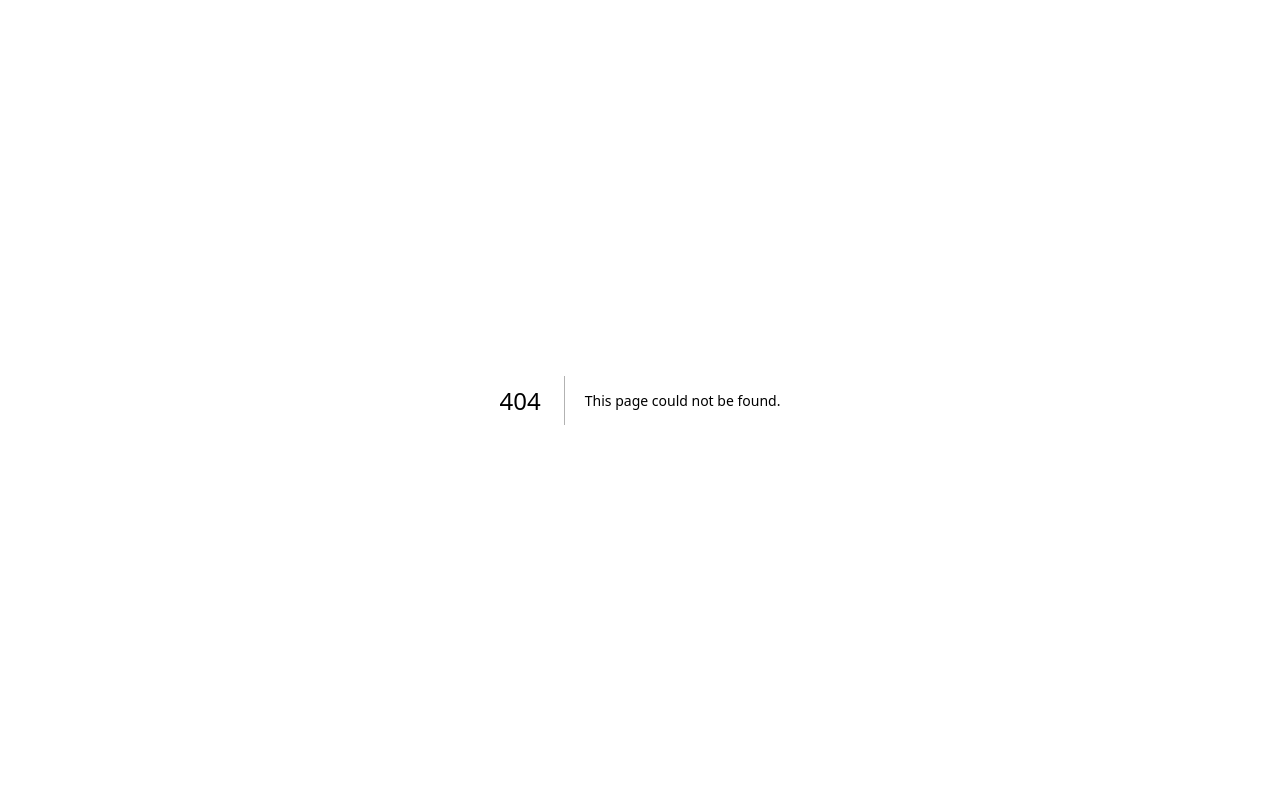
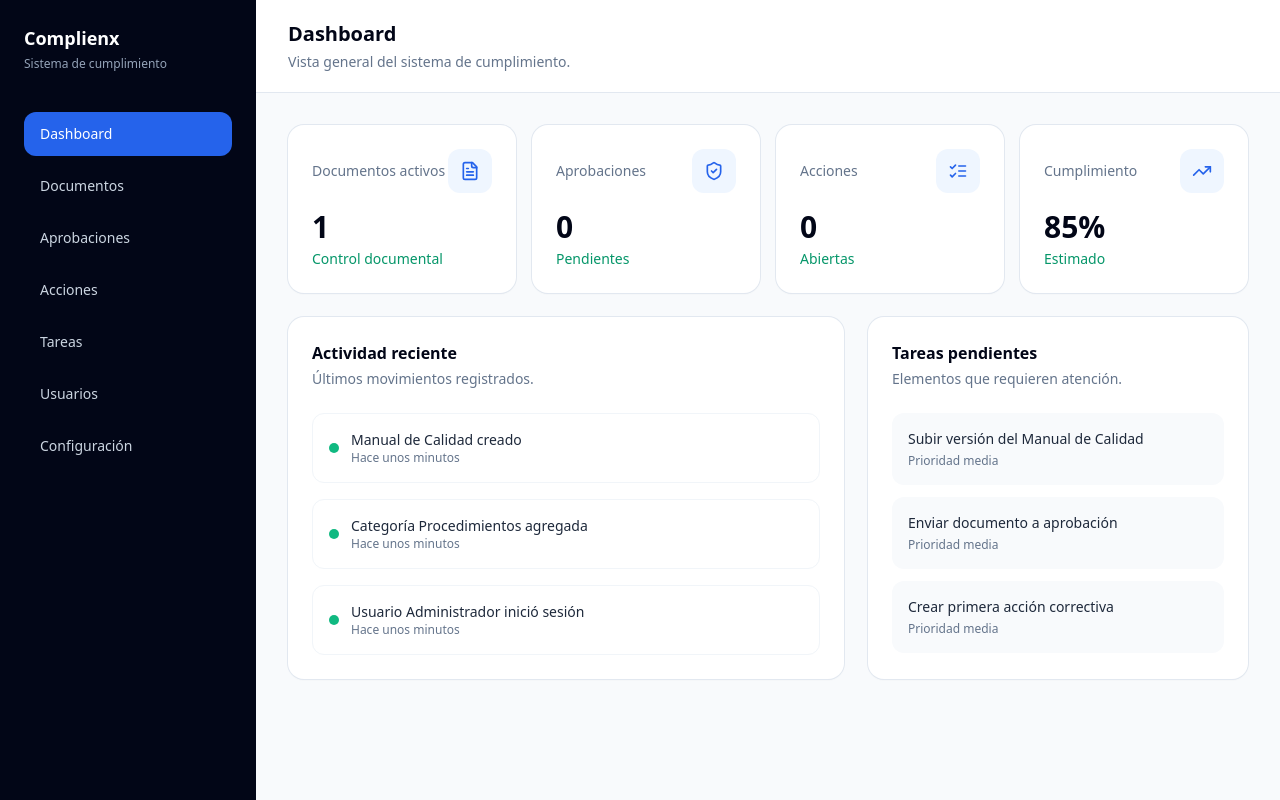
Before and after one commit to Poiuh547/complienx, a Next.js app in the folder frontend/: page /dashboard in a window 1280 px wide. Before the commit this address had no page. Built offline with nearby package versions, Linux system fonts and the light colour scheme.

Commit message:
frontend: add dashboard page

```diff
--- /dev/null
+++ b/frontend/src/app/dashboard/page.tsx
@@ -0,0 +1,111 @@
+"use client";
+
+import { FileText, ListChecks, ShieldCheck, TrendingUp } from "lucide-react";
+
+const metrics = [
+  { label: "Documentos activos", value: "1", icon: FileText, helper: "Control documental" },
+  { label: "Aprobaciones", value: "0", icon: ShieldCheck, helper: "Pendientes" },
+  { label: "Acciones", value: "0", icon: ListChecks, helper: "Abiertas" },
+  { label: "Cumplimiento", value: "85%", icon: TrendingUp, helper: "Estimado" }
+];
+
+export default function DashboardPage() {
+  return (
+    <main className="min-h-screen bg-slate-50">
+      <aside className="fixed inset-y-0 left-0 hidden w-64 bg-slate-950 p-6 text-white lg:block">
+        <div>
+          <h1 className="text-lg font-semibold">Complienx</h1>
+          <p className="mt-1 text-xs text-slate-400">Sistema de cumplimiento</p>
+        </div>
+
+        <nav className="mt-10 space-y-2 text-sm">
+          {[
+            "Dashboard",
+            "Documentos",
+            "Aprobaciones",
+            "Acciones",
+            "Tareas",
+            "Usuarios",
+            "Configuración"
+          ].map((item) => (
+            <a
+              className={`block rounded-xl px-4 py-3 ${item === "Dashboard" ? "bg-blue-600 text-white" : "text-slate-300 hover:bg-slate-900"}`}
+              href="#"
+              key={item}
+            >
+              {item}
+            </a>
+          ))}
+        </nav>
+      </aside>
+
+      <section className="lg:pl-64">
+        <header className="border-b border-slate-200 bg-white px-8 py-5">
+          <h2 className="text-xl font-semibold text-slate-950">Dashboard</h2>
+          <p className="mt-1 text-sm text-slate-500">Vista general del sistema de cumplimiento.</p>
+        </header>
+
+        <div className="space-y-6 p-8">
+          <div className="grid gap-4 md:grid-cols-2 xl:grid-cols-4">
+            {metrics.map((metric) => {
+              const Icon = metric.icon;
+              return (
+                <article className="rounded-2xl bg-white p-6 shadow-sm ring-1 ring-slate-200" key={metric.label}>
+                  <div className="flex items-center justify-between">
+                    <p className="text-sm text-slate-500">{metric.label}</p>
+                    <span className="rounded-xl bg-blue-50 p-3 text-blue-600">
+                      <Icon size={20} />
+                    </span>
+                  </div>
+                  <p className="mt-4 text-3xl font-semibold text-slate-950">{metric.value}</p>
+                  <p className="mt-1 text-sm text-emerald-600">{metric.helper}</p>
+                </article>
+              );
+            })}
+          </div>
+
+          <div className="grid gap-6 xl:grid-cols-[1fr_380px]">
+            <section className="rounded-2xl bg-white p-6 shadow-sm ring-1 ring-slate-200">
+              <h3 className="text-base font-semibold text-slate-950">Actividad reciente</h3>
+              <p className="mt-1 text-sm text-slate-500">Últimos movimientos registrados.</p>
+
+              <div className="mt-6 space-y-4">
+                {[
+                  "Manual de Calidad creado",
+                  "Categoría Procedimientos agregada",
+                  "Usuario Administrador inició sesión"
+                ].map((item) => (
+                  <div className="flex items-center gap-3 rounded-xl border border-slate-100 p-4" key={item}>
+                    <span className="h-2.5 w-2.5 rounded-full bg-emerald-500" />
+                    <div>
+                      <p className="text-sm font-medium text-slate-800">{item}</p>
+                      <p className="text-xs text-slate-500">Hace unos minutos</p>
+                    </div>
+                  </div>
+                ))}
+              </div>
+            </section>
+
+            <section className="rounded-2xl bg-white p-6 shadow-sm ring-1 ring-slate-200">
+              <h3 className="text-base font-semibold text-slate-950">Tareas pendientes</h3>
+              <p className="mt-1 text-sm text-slate-500">Elementos que requieren atención.</p>
+
+              <div className="mt-6 space-y-3">
+                {[
+                  "Subir versión del Manual de Calidad",
+                  "Enviar documento a aprobación",
+                  "Crear primera acción correctiva"
+                ].map((item) => (
+                  <div className="rounded-xl bg-slate-50 p-4" key={item}>
+                    <p className="text-sm font-medium text-slate-800">{item}</p>
+                    <p className="mt-1 text-xs text-slate-500">Prioridad media</p>
+                  </div>
+                ))}
+              </div>
+            </section>
+          </div>
+        </div>
+      </section>
+    </main>
+  );
+}
```
